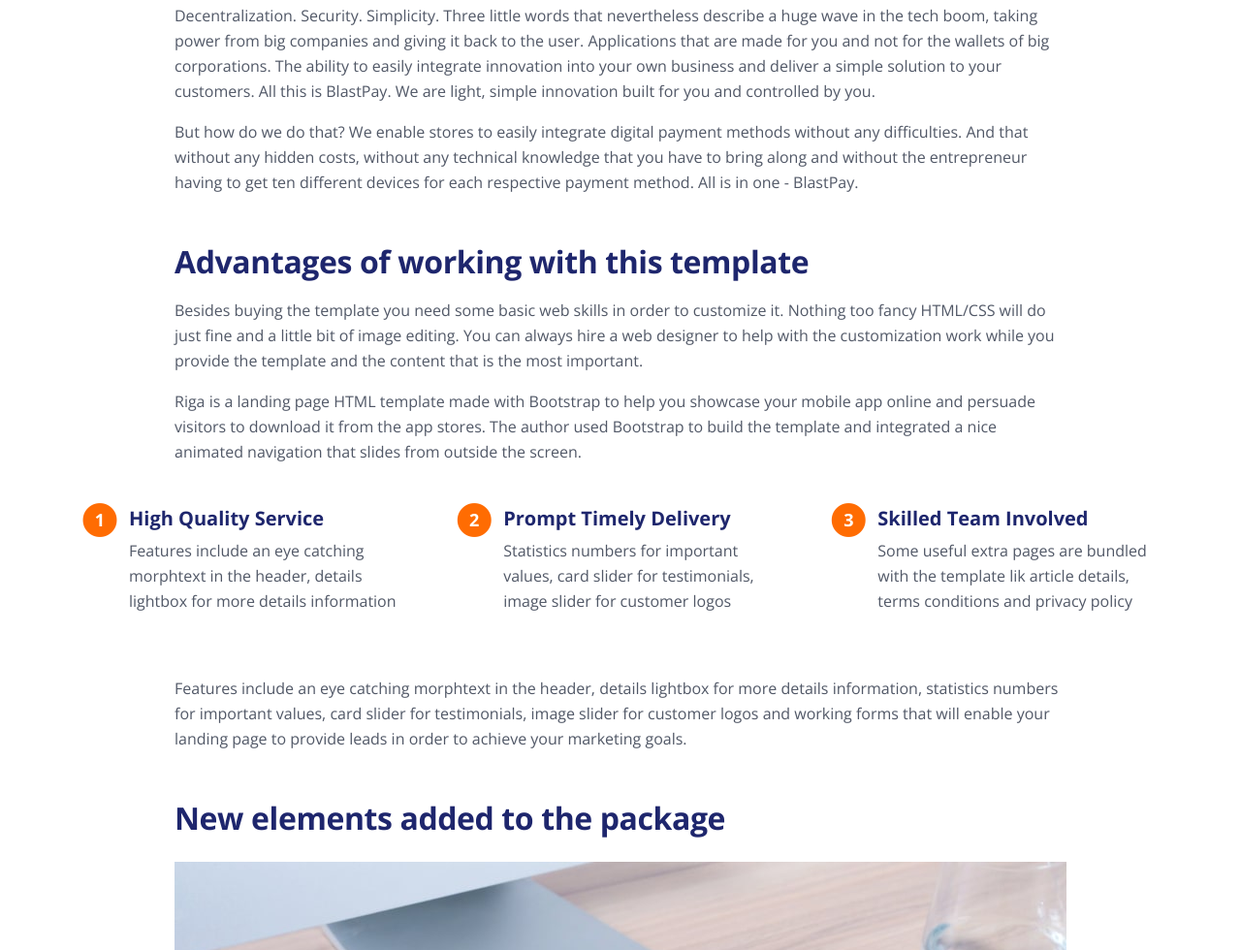
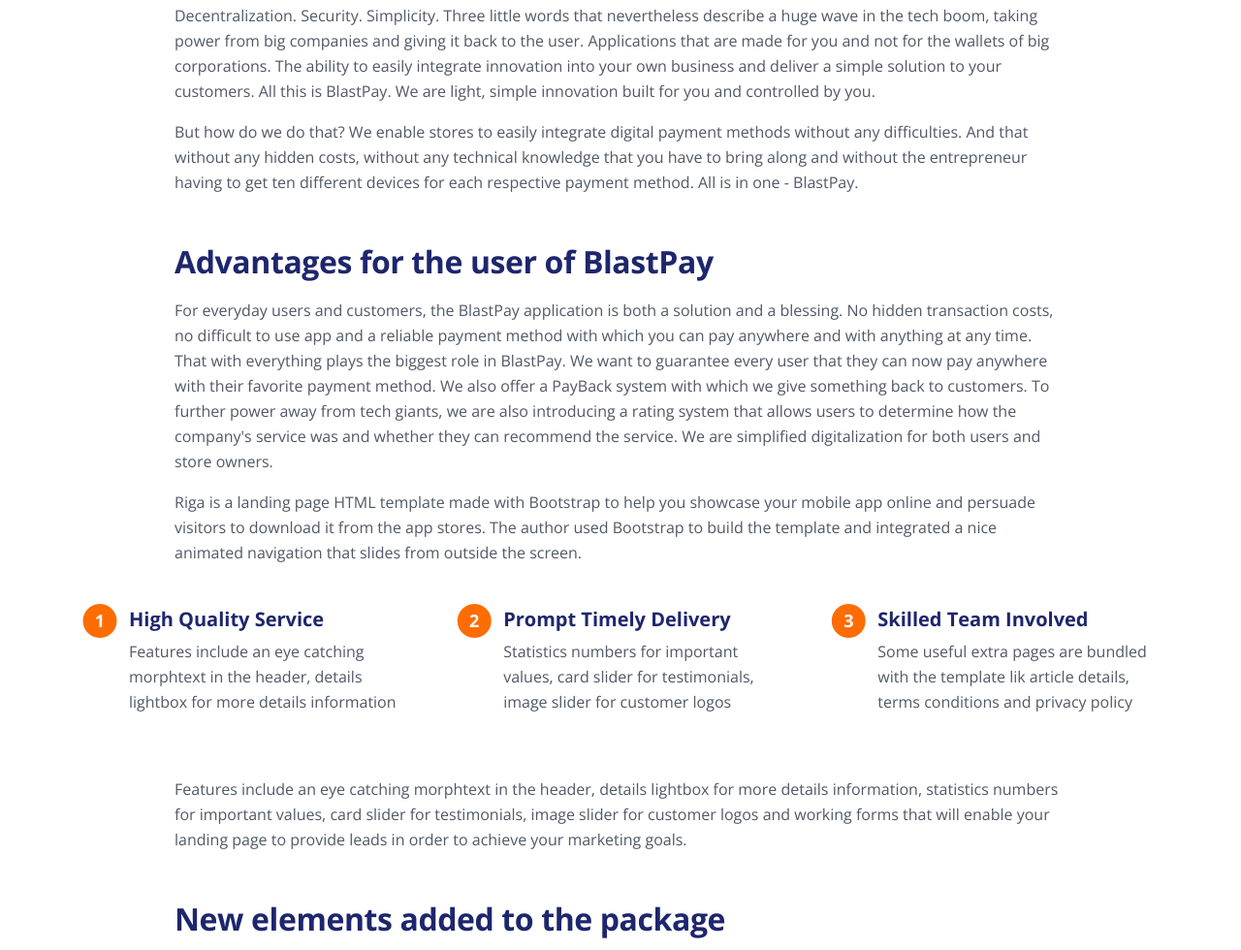
Before and after one commit to lukasgbe/blast, a plain HTML site: page article.html in a window 1280 px wide. Shown: the part 883-1863 px from the top of the page at 97% size. Drawn offline with nearby package versions, Linux system fonts and the light colour scheme; a script that the page names is missing.

Commit message:
Update article.html

```diff
--- a/article.html
+++ b/article.html
@@ -116,8 +116,8 @@
                     <p>Decentralization. Security. Simplicity. Three little words that nevertheless describe a huge wave in the tech boom, taking power from big companies and giving it back to the user. Applications that are made for you and not for the wallets of big corporations. The ability to easily integrate innovation into your own business and deliver a simple solution to your customers. All this is BlastPay. We are light, simple innovation built for you and controlled by you.</p>
                     <p class="mb-5">But how do we do that? We enable stores to easily integrate digital payment methods without any difficulties. And that without any hidden costs, without any technical knowledge that you have to bring along and without the entrepreneur having to get ten different devices for each respective payment method. All is in one - BlastPay.</p>
 
-                    <h2 class="mb-3">Advantages of working with this template</h2>
-                    <p>Besides buying the template you need some basic web skills in order to customize it. Nothing too fancy HTML/CSS will do just fine and a little bit of image editing. You can always hire a web designer to help with the customization work while you provide the template and the content that is the most important.</p>
+                    <h2 class="mb-3">Advantages for the user of BlastPay</h2>
+                    <p>For everyday users and customers, the BlastPay application is both a solution and a blessing. No hidden transaction costs, no difficult to use app and a reliable payment method with which you can pay anywhere and with anything at any time. That with everything plays the biggest role in BlastPay. We want to guarantee every user that they can now pay anywhere with their favorite payment method. We also offer a PayBack system with which we give something back to customers. To further power away from tech giants, we are also introducing a rating system that allows users to determine how the company's service was and whether they can recommend the service. We are simplified digitalization for both users and store owners.</p>
                     <p class="mb-4">Riga is a landing page HTML template made with Bootstrap to help you showcase your mobile app online and persuade visitors to download it from the app stores. The author used Bootstrap to build the template and integrated a nice animated navigation that slides from outside the screen.</p>
                 </div> <!-- end of col -->
             </div> <!-- end of row -->
```
